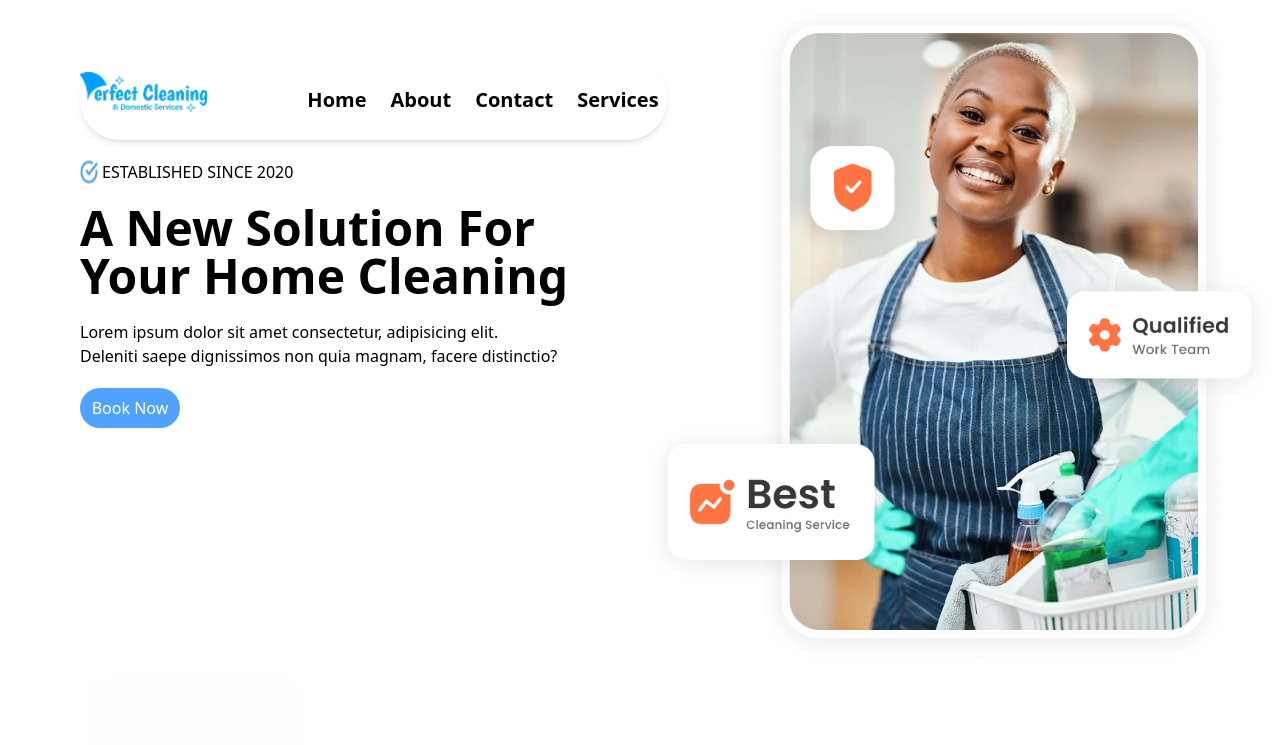
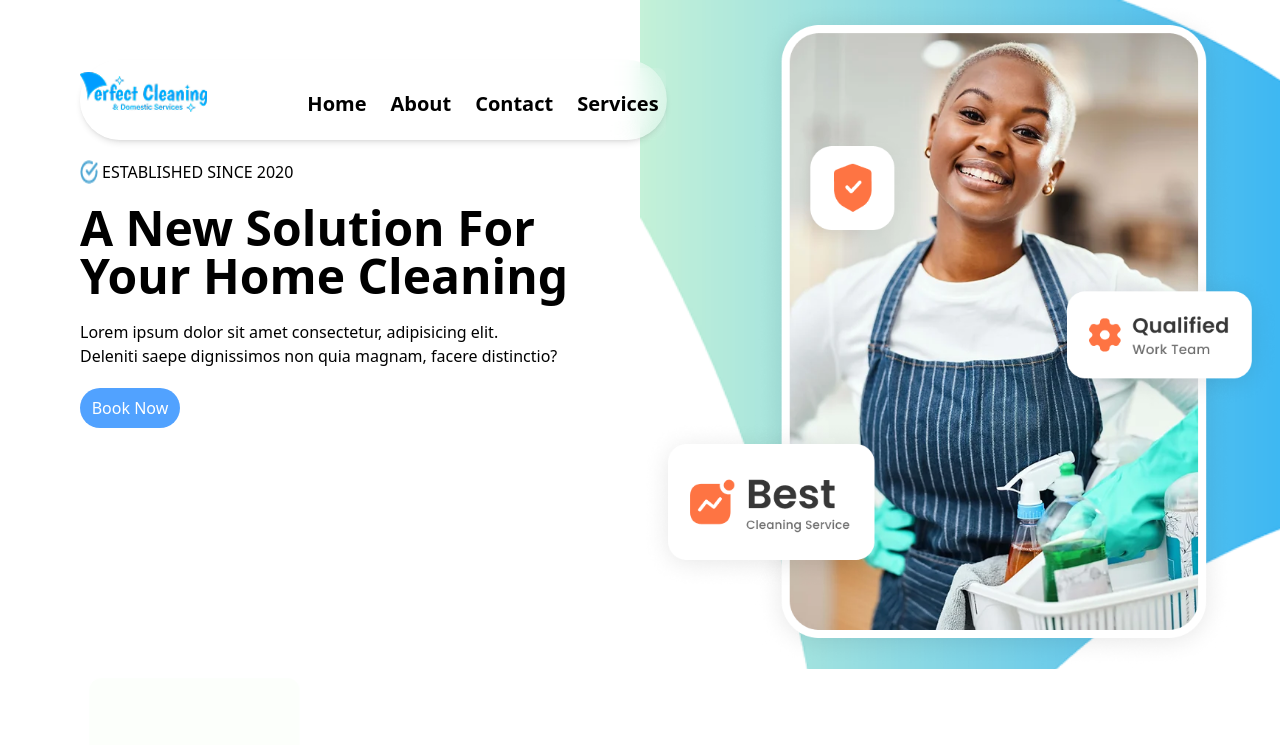
Before and after one commit to Bryan-Steph/Perfect-Clean, a React (Vite) app: page / in a window 1280 px wide. Shown: the top 745 px of the page. Built offline with nearby package versions, Linux system fonts and the light colour scheme.

Commit message:
Modification of the navbar and background image

```diff
--- a/src/Components/Hero.jsx
+++ b/src/Components/Hero.jsx
@@ -10,7 +10,8 @@ import { useState } from 'react';
 
     return(
         <>
-            <section className='sm:flex block w-full'>
+            <section className='sm:flex block w-full  '>
+                <img src="" alt="" />
                 <div className='sm:w-1/2 w-full'>
 
                     <div className='sm:ml-20 text-center sm:text-start mt-30'>
@@ -25,7 +26,7 @@ import { useState } from 'react';
                         <button className=' h-10 w-25 mt-5 rounded-full  text-white bg-blue-400'>Book Now</button>
                     </div>
                 </div>
-                <div  className='sm:w-1/2 sm:-mt-10 w-full'>
+                <div  className='sm:w-1/2 sm:-mt-10 w-full bg-[url(./assets/images/bg-hero.png)] bg-no-repeat bg-cover'>
                     <img src={heroImage} alt="" />
                 </div>
             </section>
--- a/src/Components/Navbar.jsx
+++ b/src/Components/Navbar.jsx
@@ -13,7 +13,7 @@ function Navbar(){
     }
     return(
         //  <section className='sm:flex block w-full'>
-         <div className='sm:w-1/2 w-full sm:mt-10'>
+         <div className='sm:w-1/2 w-full sm:mt-10 '>
                  <ul className=' sm:flex text-center ml-2  gap-5 sm:ml-20 sm:mt-30 mb-10
                  fixed sm:-top-15 -top-10 backdrop-blur-md bg-white/30 rounded-full shadow-md z-50 mt-20  h-20'>
                         <div className='flex '>
@@ -21,12 +21,12 @@ function Navbar(){
                         {!isMenuOpen ?
                         <img id='menu-btn' onClick={() => toggleMenu()} className='w-5 h-8 sm:hidden ml-55 m-5 mt-5 ' src={Menu} alt="" />
                         :
-                          <span onClick={() => toggleMenu()} className='w-5  sm:hidden ml-55 m-5 text-4xl  font-bold'>X</span>
+                          <span onClick={() => toggleMenu()} className='w-5  sm:hidden ml-55 m-5 text-4xl  text-blue-600'>X</span>
                       }
 
                         </div>
                         <div id='main-menu' className={
-                            'flex flex-col md:flex-row gap-6 bg-blue-400 md:bg-transparent rounded-lg items-center  ' + `${isMenuOpen? ' flex' : 'md:flex hidden'}`
+                            'flex flex-col md:flex-row mt-2 gap-6 backdrop-blur-md bg-white/80 md:bg-transparent rounded-lg items-center  ' + `${isMenuOpen? ' flex' : 'md:flex hidden'}`
                         }>
                           <li className='font-bold text-xl hover:text-blue-500 hover:transition-colors ' ><a href="">Home</a></li>
                           <li className='font-bold text-xl hover:text-blue-500 hover:transition-colors ' ><a href="">About</a></li>
```
